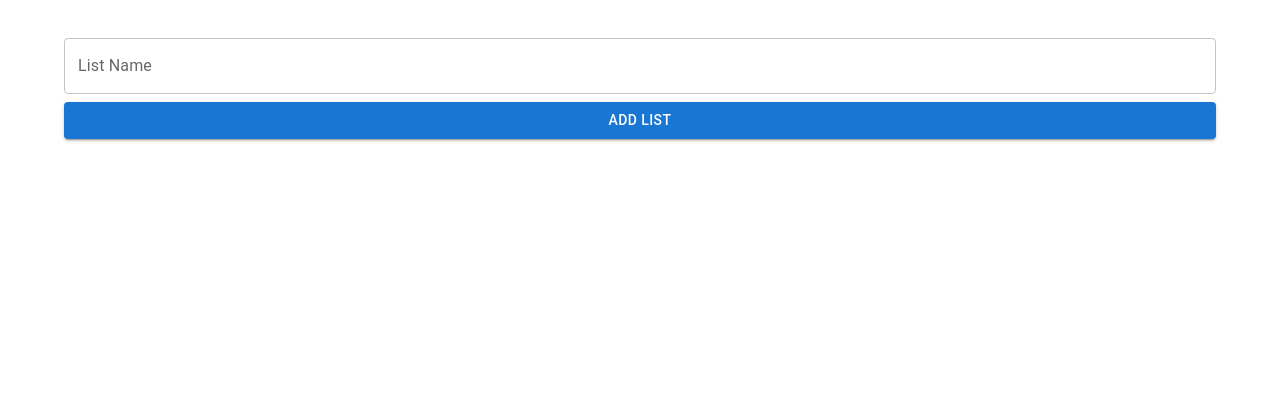
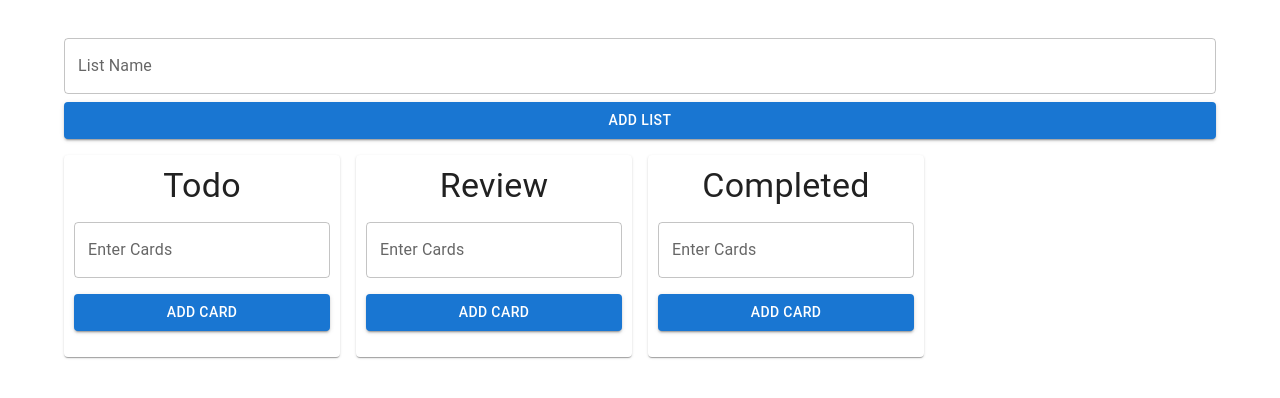
Before and after one commit to NehalAhmedQureshi/todo_app, a Next.js app: page / in a window 1280 px wide. Shown: the top 398 px of the page. Built offline with nearby package versions, Linux system fonts and the light colour scheme.

Commit message:
add pre added lists

```diff
--- a/src/app/page.jsx
+++ b/src/app/page.jsx
@@ -7,13 +7,13 @@ import { handleChange } from "./hook/handleChange";
 
 export default function Home() {
   const [textField, setTextField] = useState({});
-  const [lists, setLists] = useState({});
+  const [lists, setLists] = useState({Todo:[],Review:[],Completed:[]});
   console.log("🚀 ~ Home ~ lists:", lists)
 
   // Load data from localStorage safely
   useEffect(() => {
     if (typeof window !== "undefined") {
-      const storedLists = JSON.parse(localStorage.getItem("lists")) || {};
+      const storedLists = JSON.parse(localStorage.getItem("lists")) ||{Todo:[],Review:[],Completed:[]};
       setLists(storedLists);
     }
   }, []);
```
